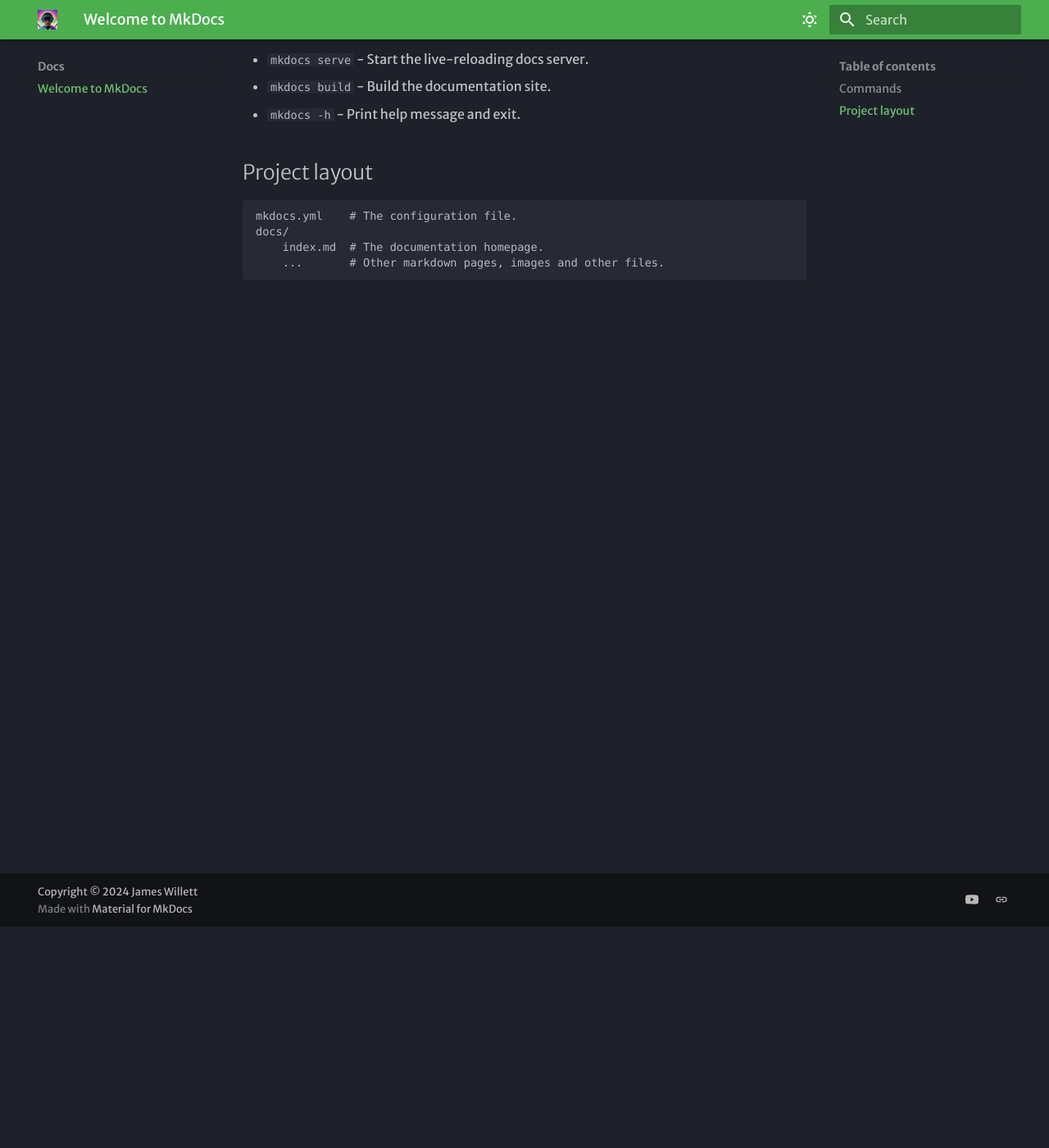
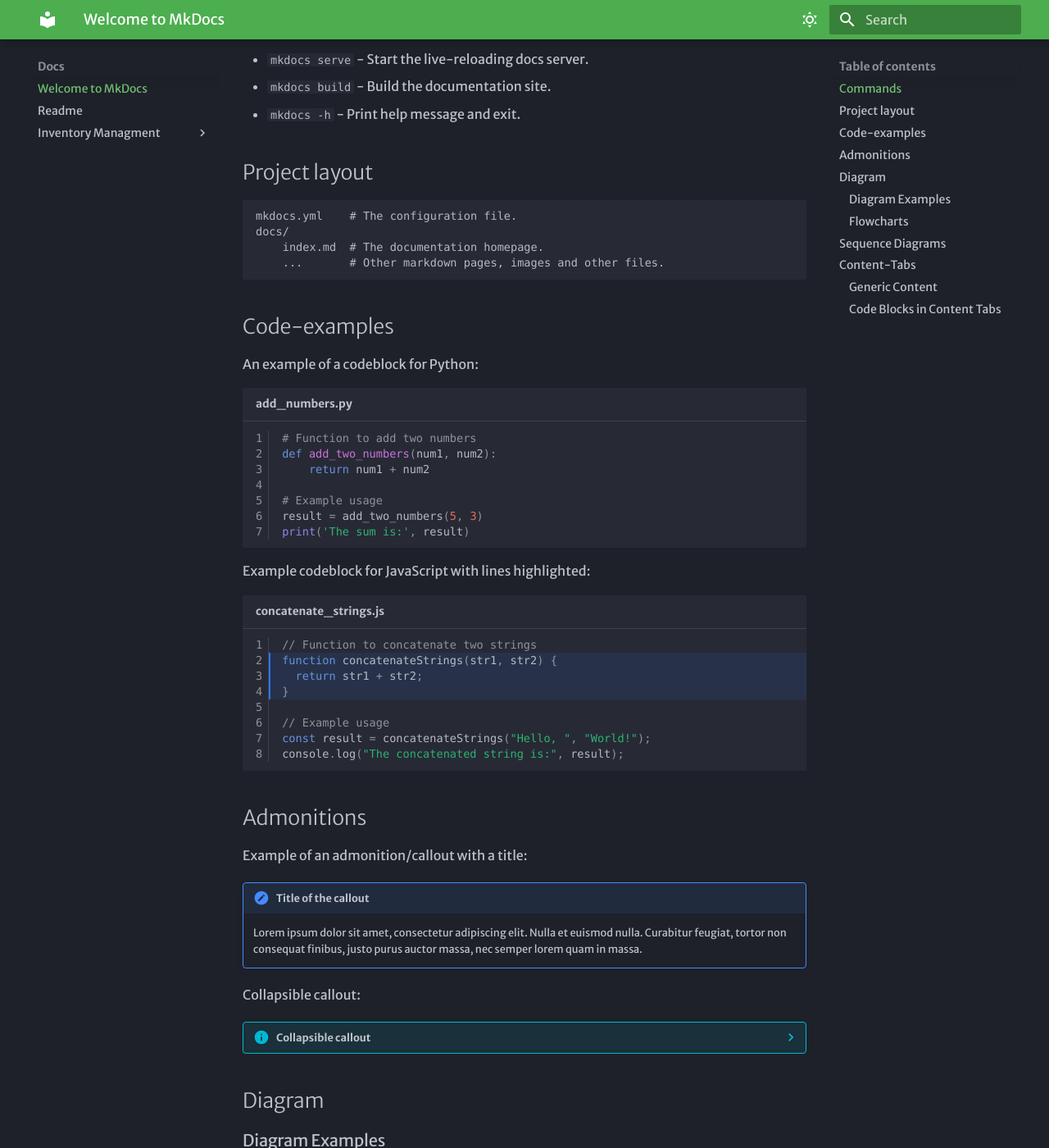
Before and after one commit to NatnaelGebremichael/docs, an MkDocs documentation site: the page built from docs/index.md, in a window 1280 px wide and 1400 px high, scrolled down 270 px. Shown: the whole window at 82% size. Built offline with MkDocs 1.6.1 and Material for MkDocs 9.7.7, drawn with Linux system fonts in a browser that asks for light colours; some web fonts are replaced; some of the changed text lies outside the part shown.

Commit message:
IM - docs

````diff
--- a/docs/index.md
+++ b/docs/index.md
@@ -15,3 +15,121 @@
     docs/
         index.md  # The documentation homepage.
         ...       # Other markdown pages, images and other files.
+
+## Code-examples
+An example of a codeblock for Python:
+
+```py title="add_numbers.py" linenums="1"
+# Function to add two numbers
+def add_two_numbers(num1, num2):
+    return num1 + num2
+
+# Example usage
+result = add_two_numbers(5, 3)
+print('The sum is:', result)
+```
+
+Example codeblock for JavaScript with lines highlighted:
+
+```js title="concatenate_strings.js" linenums="1" hl_lines="2-4"
+// Function to concatenate two strings
+function concatenateStrings(str1, str2) {
+  return str1 + str2;
+}
+
+// Example usage
+const result = concatenateStrings("Hello, ", "World!");
+console.log("The concatenated string is:", result);
+```
+
+## Admonitions
+
+Example of an admonition/callout with a title:
+
+!!! note "Title of the callout"
+
+    Lorem ipsum dolor sit amet, consectetur adipiscing elit. Nulla et euismod
+    nulla. Curabitur feugiat, tortor non consequat finibus, justo purus auctor
+    massa, nec semper lorem quam in massa.
+
+Collapsible callout:
+
+??? info "Collapsible callout"
+
+    Lorem ipsum dolor sit amet, consectetur adipiscing elit. Nulla et euismod
+    nulla. Curabitur feugiat, tortor non consequat finibus, justo purus auctor
+    massa, nec semper lorem quam in massa.
+
+
+## Diagram
+
+### Diagram Examples
+
+### Flowcharts
+
+```mermaid
+graph LR
+  A[Start] --> B{Failure?};
+  B -->|Yes| C[Investigate...];
+  C --> D[Debug];
+  D --> B;
+  B ---->|No| E[Success!];
+```
+
+## Sequence Diagrams
+
+```mermaid
+sequenceDiagram
+  autonumber
+  Server->>Terminal: Send request
+  loop Health
+      Terminal->>Terminal: Check for health
+  end
+  Note right of Terminal: System online
+  Terminal-->>Server: Everything is OK
+  Terminal->>Database: Request customer data
+  Database-->>Terminal: Customer data
+```
+## Content-Tabs
+
+This is some examples of content tabs.
+
+### Generic Content
+
+=== "Plain text"
+
+    This is some plain text
+
+=== "Unordered list"
+
+    * First item
+    * Second item
+    * Third item
+
+=== "Ordered list"
+
+    1. First item
+    2. Second item
+    3. Third item
+
+### Code Blocks in Content Tabs
+
+=== "Python"
+
+    ```py
+    def main():
+        print("Hello world!")
+
+    if __name__ == "__main__":
+        main()
+    ```
+
+=== "JavaScript"
+
+    ```js
+    function main() {
+        console.log("Hello world!");
+    }
+
+    main();
+    ```
--- a/mkdocs.yml
+++ b/mkdocs.yml
@@ -6,7 +6,8 @@
   font:
     text: Merriweather Sans
     code: Red Hat Mono
-  logo: assets/icon.png
+  icon:
+    logo: fontawesome/solid/N
   favicon: assets/icon.ico
   features:
     - navigation.footer
@@ -50,9 +51,7 @@
 
 extra:
   social:
-    - icon: simple/youtube
-      link: https://youtube.com/@james-willett
     - icon: simple/linkedin
-      link: https://linkedin.com/in/willettjames
+      link: https://linkedin.com/in/natnael-gebremichael
 
-copyright: Copyright &copy; 2024 James Willett
+copyright: Copyright &copy; 2024 Natnael Gebremichael
````
Also changed, not shown: docs/Inventory Managment/Inventory Managment.md (added, +139 -0 lines), docs/Inventory Managment/Server - Inventory Managment.md (added, +55 -0 lines), docs/Inventory Managment/seeding.md (added, +158 -0 lines), docs/readme.md (renamed from README.md, +57 -2 lines).
